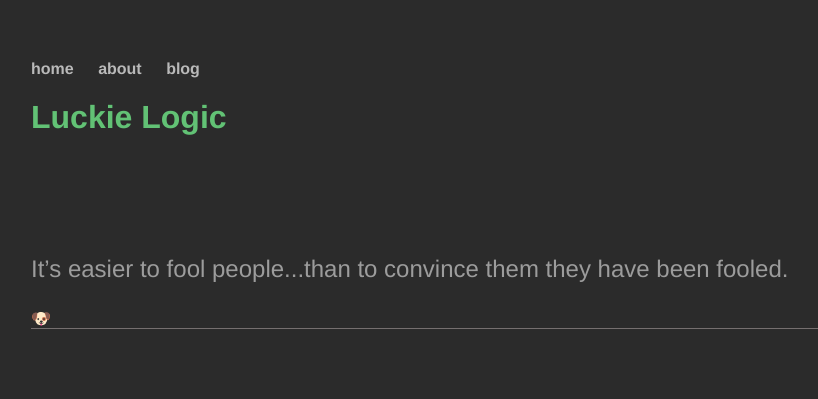
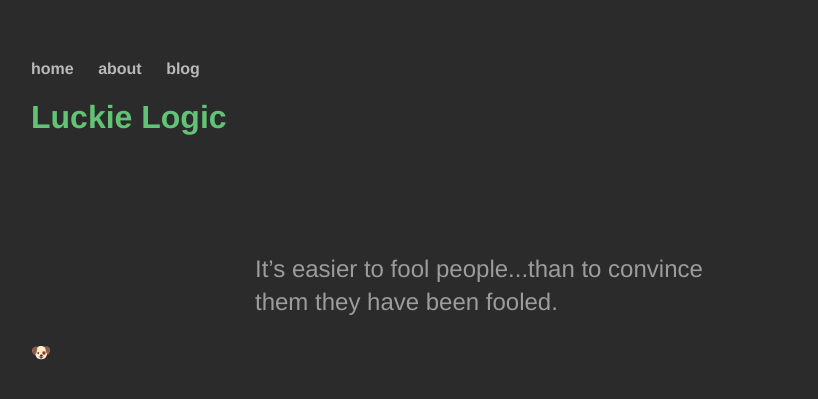
Before and after one commit to luckielogic/luckielogic.github.io, a Jekyll site: the page built from index.html, in a window 1280 px wide. Shown: the top 399 px of the page, without its empty margins (161-979 px from the left). Built offline with Jekyll 4.4.1, drawn with Linux system fonts in a browser that asks for light colours; nearby versions of some CDN libraries.

Commit message:
Update main.css

```diff
--- a/css/main.css
+++ b/css/main.css
@@ -32,7 +32,7 @@ p {
     font-family:'Helvetica', 'Arial', 'Sans-Serif';
 }
 footer {
-    border-top: 1px solid #756f6f;
+    border-top: 0px solid #756f6f;
     font-size: .8em;
 }
 
@@ -44,3 +44,9 @@ ul.posts {
 ul.posts li {
     list-style: none;
 }
+
+#quoteContainer {
+    width: 50%;
+    position: relative;
+    margin: auto;
+}
```
